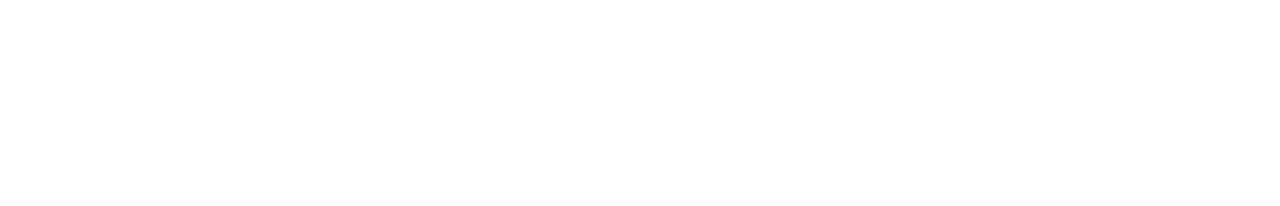
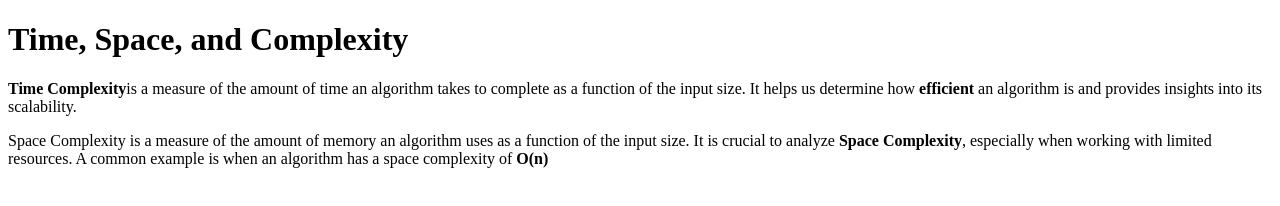
Before and after one commit to acciojob/time-and-space-complexity-Deepak0090, a website: page main.html in a window 1280 px wide. Drawn offline with Linux system fonts and the light colour scheme.

Commit message:
created a submission

```diff
--- a/main.html
+++ b/main.html
@@ -4,10 +4,21 @@
 
 <head>
 	<link rel="stylesheet" href="styles.css">
+	<title>Time and Space Complexity</title>
 </head>
 
 <body>
 	<!-- the entire body must be written by student -->
+	<h1>Time, Space, and Complexity</h1>
+	<p>
+		<strong>Time Complexity</strong>is a measure of the amount of time an algorithm takes to complete as a function of the input size.
+        It helps us determine how <strong>efficient</strong> an algorithm is and provides insights into its scalability.
+	</p>
+	<p>
+		Space Complexity is a measure of the amount of memory an algorithm uses as a function of the input size.
+        It is crucial to analyze <b>Space Complexity</b>, especially when working with limited resources.
+        A common example is when an algorithm has a space complexity of <strong>O(n)</strong>
+	</p>
     <script type="text/javascript" src="./script.js">
 </script>
 
```
